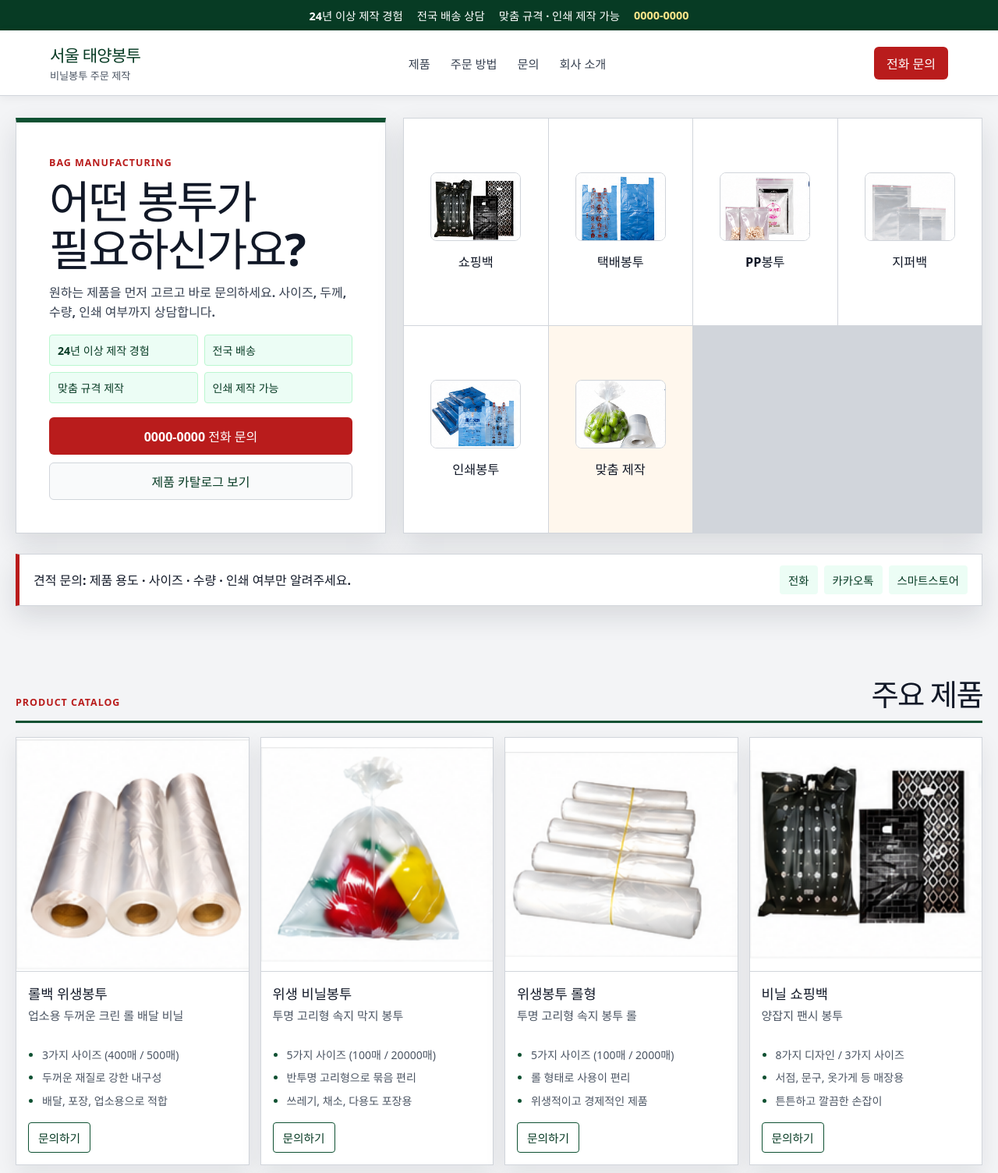
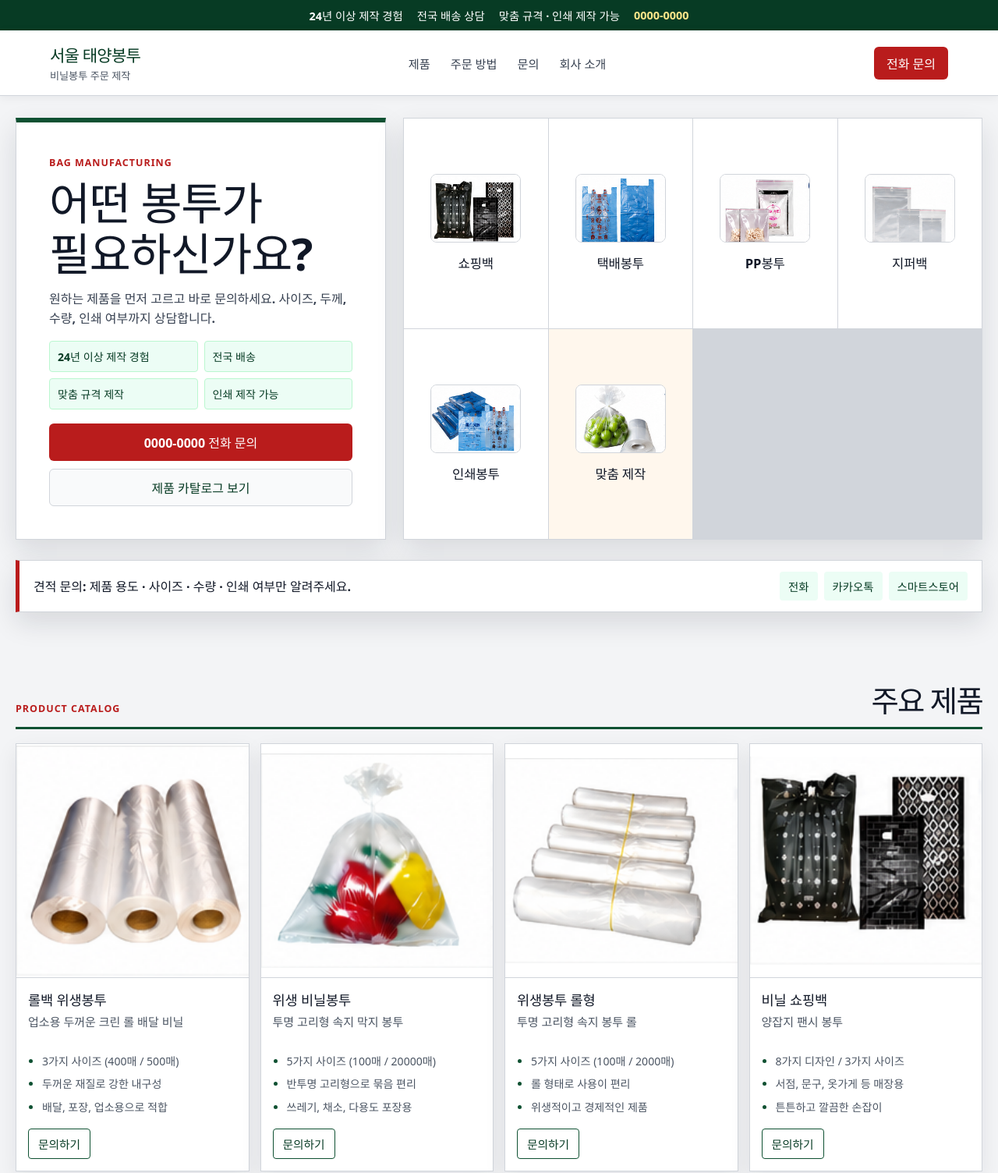
Before and after one commit to yh0525/seoulsun, a plain HTML site: page index.html in a window 1280 px wide. Shown: the top 1504 px of the page at 78% size. Drawn offline with Linux system fonts and the light colour scheme; a web font is replaced by a local one.

Commit message:
제품 글씨체 부드럽게 조정

```diff
--- a/styles.css
+++ b/styles.css
@@ -166,9 +166,9 @@ h1 {
   margin-bottom: 14px;
   color: var(--text);
   font-size: clamp(2.35rem, 4.5vw, 4rem);
-  font-weight: 900;
-  line-height: 1.05;
-  letter-spacing: -0.045em;
+  font-weight: 700;
+  line-height: 1.12;
+  letter-spacing: -0.02em;
 }
 
 h1 span {
@@ -291,8 +291,9 @@ p {
 }
 
 .category-card strong {
-  font-size: 1.02rem;
-  font-weight: 900;
+  font-size: 1.04rem;
+  font-weight: 700;
+  letter-spacing: -0.01em;
 }
 
 .category-custom {
@@ -403,6 +404,11 @@ p {
 
 .catalog-item > div {
   padding: 15px;
+}
+
+.catalog-item h3 {
+  font-weight: 700;
+  letter-spacing: -0.01em;
 }
 
 .catalog-item p {
```
